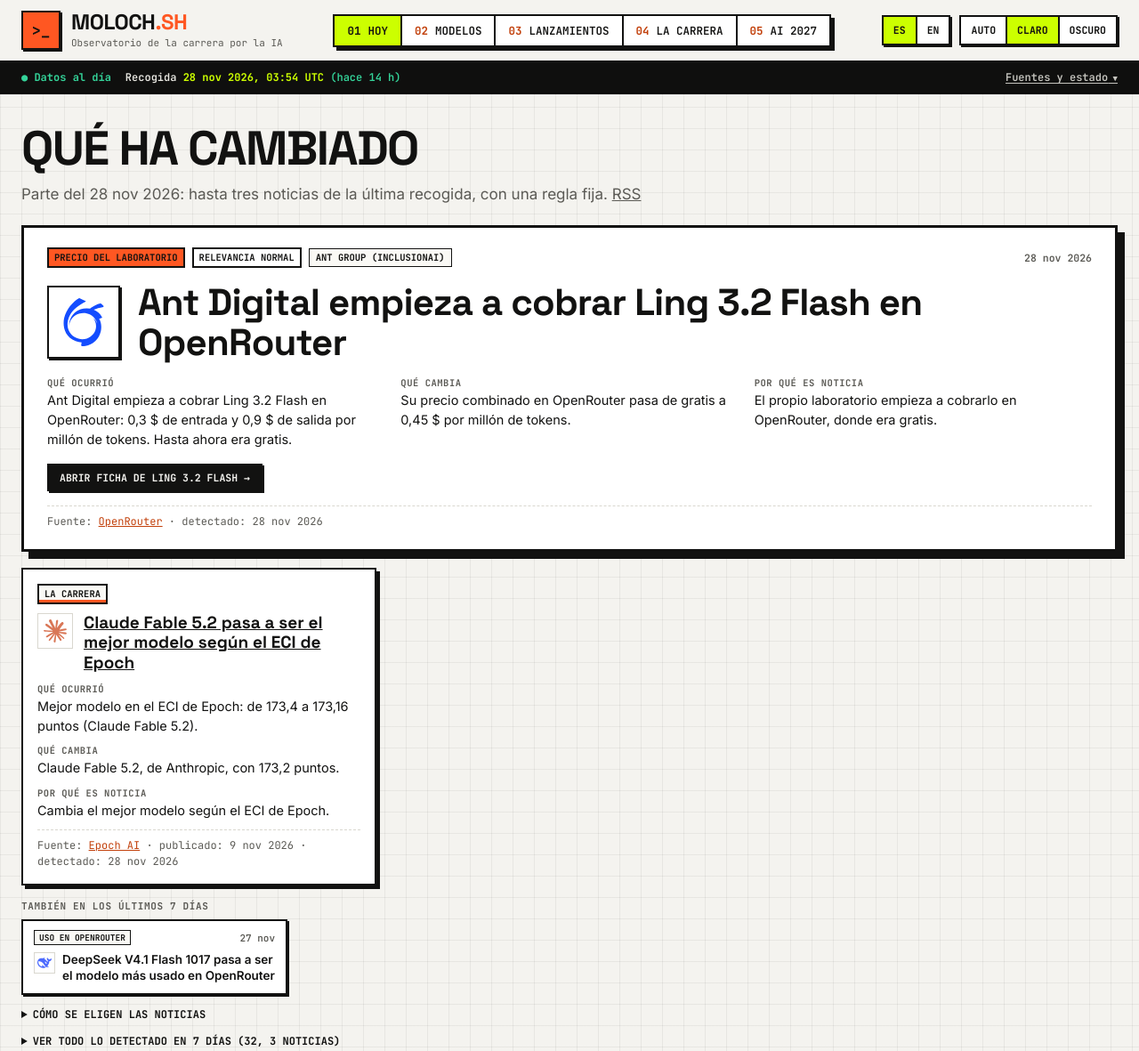
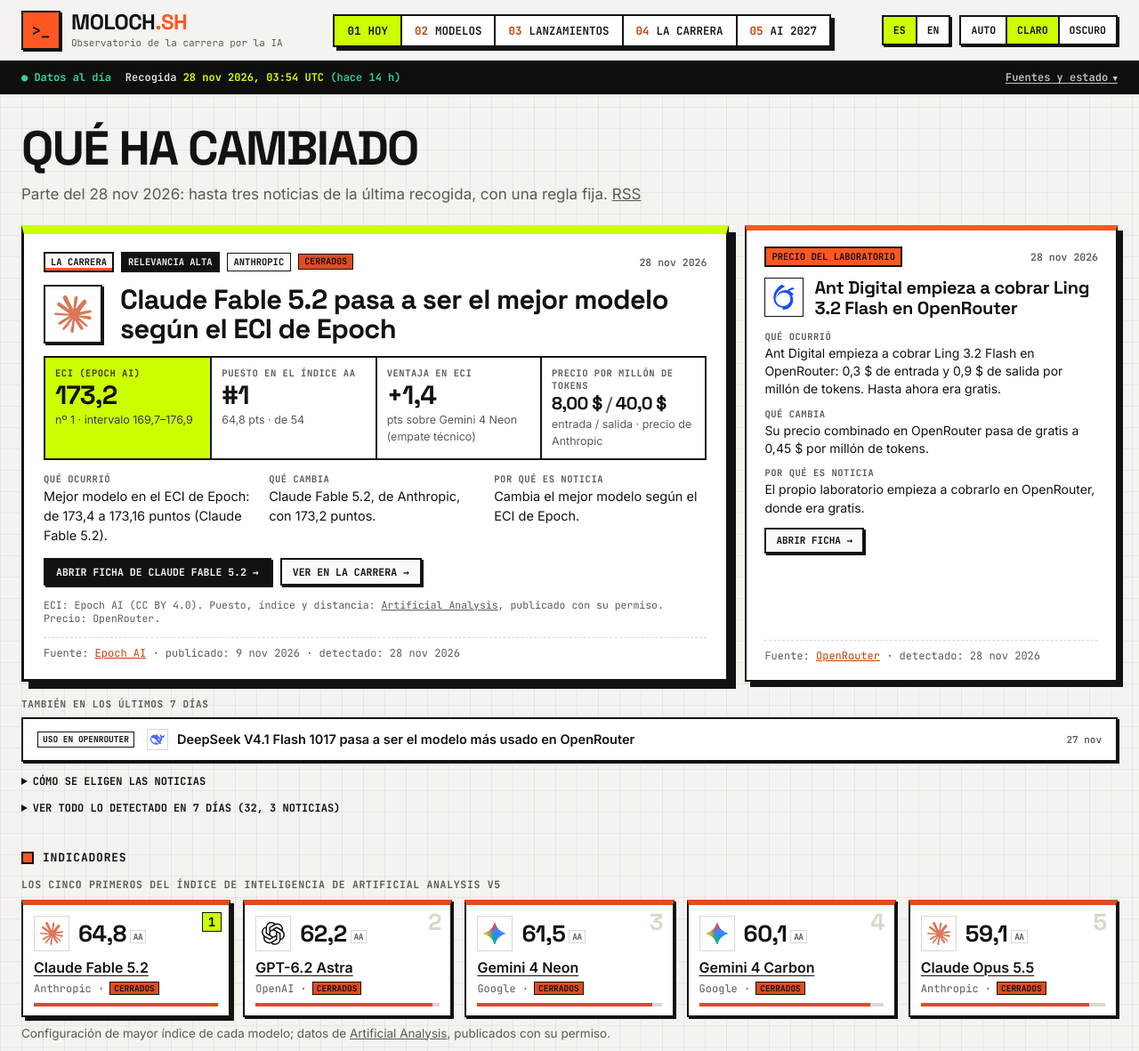
Before and after one commit to rolandojf-gif/moloch-sh, a plain HTML site: page index.html in a window 1280 px wide. Shown: the top 1181 px of the page at 89% size. Drawn offline with Linux system fonts and the light colour scheme.

Commit message:
Hoy: portada editorial adaptable sin huecos y selección de noticia principal por relevancia (#43)
Co-authored-by: rolandojf-gif <229628048+rolandojf-gif@users.noreply.github.com>

```diff
--- a/css/observatorio.css
+++ b/css/observatorio.css
@@ -156,14 +156,36 @@ h3.sub-sec { font: 700 12px/1.2 var(--f-mono); text-transform: uppercase; letter
 .prov { font: 400 12px/1.5 var(--f-mono); color: var(--muted); }
 .prov a { color: var(--orange-ink); }
 
-/* Novedades */
-.news { display: grid; grid-template-columns: repeat(3, minmax(0, 1fr)); gap: 18px; }
-.news-card { background: var(--card); border: 2px solid var(--ink); box-shadow: var(--shadow); padding: 16px; display: flex; flex-direction: column; gap: 10px; min-width: 0; }
-.news-card h3 { margin: 0; font: 700 19px/1.2 var(--f-head); }
+/* Novedades: rejilla editorial adaptable (sin huecos vacíos según haya 1, 2 o 3 noticias). */
+.news { display: grid; grid-template-columns: 1fr; gap: 18px; align-items: stretch; }
+.news.n-2 { grid-template-columns: minmax(0, 1.9fr) minmax(300px, 1fr); }
+.news.n-3 { grid-template-columns: repeat(2, minmax(0, 1fr)); }
+.news-card {
+  background: var(--card); border: 2.5px solid var(--ink); border-top: 6px solid var(--ink);
+  box-shadow: 6px 6px 0 var(--ink); padding: 18px 20px;
+  display: flex; flex-direction: column; gap: 12px; min-width: 0;
+}
+.news-card.k-precio { border-top-color: var(--orange); }
+.news-card.k-pesos { border-top-color: var(--open); }
+.news-card.k-nuevo { border-top-color: var(--lime); }
+.news-top { display: flex; align-items: center; justify-content: space-between; gap: 8px; flex-wrap: wrap; }
+.news-date { font: 600 11.5px var(--f-mono); color: var(--muted); white-space: nowrap; }
+.news-card h3 { margin: 0; font: 700 20px/1.18 var(--f-head); letter-spacing: -.015em; }
+.news-card h3 a { text-decoration: none; }
+.news-card h3 a:hover, .news-card h3 a:focus-visible { text-decoration: underline; text-decoration-thickness: 2px; text-underline-offset: 3px; }
 .news-h { display: flex; gap: 12px; align-items: flex-start; }
+.news-h .logo.big { width: 44px; height: 44px; border: 1.5px solid var(--ink); }
+.news-h .logo.big img { width: 28px; height: 28px; }
 .news-h h3 { min-width: 0; }
-.news-card p { margin: 0; font-size: 14.5px; }
+.news-body { display: flex; flex-direction: column; gap: 10px; }
+.news-card p { margin: 0; font-size: 14px; line-height: 1.45; }
 .news-card .lbl { font: 700 10.5px var(--f-mono); text-transform: uppercase; color: var(--muted); letter-spacing: .05em; display: block; margin-bottom: 2px; }
+.news-cta {
+  display: inline-flex; align-items: center; width: fit-content;
+  font: 700 11px/1 var(--f-mono); text-transform: uppercase; text-decoration: none;
+  padding: 7px 11px; border: 2px solid var(--ink); background: var(--card-2); color: var(--text); box-shadow: var(--shadow-sm);
+}
+.news-cta:hover, .news-cta:focus-visible { background: var(--lime); color: #121211; }
 .news-card .prov { margin-top: auto; border-top: 1px dashed var(--line); padding-top: 8px; }
 .tag { display: inline-block; font: 700 10.5px/1 var(--f-mono); text-transform: uppercase; padding: 4px 6px; border: 2px solid var(--ink); background: var(--card-2); align-self: flex-start; }
 .tag.k-nuevo { background: var(--lime); color: #121211; }
@@ -179,10 +201,10 @@ h3.sub-sec { font: 700 12px/1.2 var(--f-mono); text-transform: uppercase; letter
 .visit ul { list-style: none; margin: 6px 0 0; padding: 0; }
 .visit li { padding: 2px 0; }
 .visit li span { font: 600 12px var(--f-mono); color: var(--muted); margin-right: 8px; }
-.week-strip { margin-top: 16px; }
+.week-strip { margin-top: 18px; }
 .week-strip[hidden] { display: none; }
 .week-head { font: 700 11px var(--f-mono); text-transform: uppercase; letter-spacing: .06em; color: var(--muted); margin-bottom: 8px; }
-.week-grid { display: grid; grid-template-columns: repeat(4, minmax(0, 1fr)); gap: 12px; }
+.week-grid { display: grid; grid-template-columns: repeat(auto-fit, minmax(240px, 1fr)); gap: 12px; }
 .week-card { background: var(--card); border: 2px solid var(--ink); box-shadow: var(--shadow-sm); padding: 10px 12px; display: flex; flex-direction: column; gap: 8px; min-width: 0; }
 .week-top { display: flex; align-items: center; justify-content: space-between; gap: 6px; }
 .week-top .tag { font-size: 9.5px; padding: 3px 5px; border-width: 1.5px; }
@@ -192,6 +214,13 @@ h3.sub-sec { font: 700 12px/1.2 var(--f-mono); text-transform: uppercase; letter
 .week-h h4 { margin: 0; font: 600 13.5px/1.3 var(--f-body); min-width: 0; }
 .week-h h4 a { text-decoration: none; }
 .week-h h4 a:hover, .week-h h4 a:focus-visible { text-decoration: underline; text-underline-offset: 2px; }
+/* Cuando sólo hay una entrada reciente de la semana, ocupa el ancho completo como franja horizontal. */
+.week-grid.w-1 .week-card { flex-direction: row; align-items: center; gap: 12px 14px; padding: 11px 16px; }
+.week-grid.w-1 .week-top { display: contents; }
+.week-grid.w-1 .week-top .tag { order: 1; flex: none; align-self: center; }
+.week-grid.w-1 .week-h { order: 2; flex: 1; align-items: center; gap: 10px; }
+.week-grid.w-1 .week-h h4 { font-size: 14.5px; }
+.week-grid.w-1 .week-d { order: 3; margin-left: auto; }
 ol.reglas { margin: 10px 0 8px; padding-left: 22px; font-size: 14.5px; max-width: 90ch; }
 ol.reglas li { margin-bottom: 4px; }
 .empty { background: var(--card); border: 2px dashed var(--ink); padding: 18px; font-size: 15px; }
@@ -1116,8 +1145,8 @@ h3.race-sub { margin-top: 34px; }
 .race-years span.end-l::before { left: 0; }
 .race-years span.end-r::before { left: auto; right: 0; }
 
-/* ── Noticia principal del parte, a todo el ancho (js/hoy-hero.js) ── */
-.news .hero { grid-column: 1 / -1; }
+/* ── Noticia principal del parte (js/hoy-hero.js) ── */
+.news.n-3 .hero { grid-column: 1 / -1; }
 .hero { position: relative; background: var(--card); border: 3px solid var(--ink); box-shadow: 8px 8px 0 var(--ink); padding: 22px 26px; display: flex; flex-direction: column; gap: 16px; min-width: 0; }
 .hero.lvl-alta { border-top: 10px solid var(--lime); }
 .hero.lvl-media { border-top: 6px solid var(--orange); }
@@ -1158,11 +1187,32 @@ h3.race-sub { margin-top: 34px; }
 .hero-figs .price .sep { color: var(--muted); font-weight: 400; }
 .hero-cred { margin: 0; font: 400 11.5px var(--f-mono); color: var(--muted); }
 
+/* Portada editorial de dos noticias: el hero manda a la izquierda (~66 %) y la segunda noticia cierra la fila a la derecha. */
+.news.n-2 .hero { padding: 20px 22px; gap: 14px; }
+.news.n-2 .hero-logo .logo.big { width: 66px; height: 66px; }
+.news.n-2 .hero-logo .logo.big img { width: 42px; height: 42px; }
+.news.n-2 .hero h2 { font-size: clamp(23px, 2.4vw, 34px); }
+.news.n-2 .hero-figs > div { padding: 10px 11px; }
+.news.n-2 .hero-figs dd b { font-size: clamp(24px, 2.3vw, 34px); }
+.news.n-2 .hero-figs .price dd b { font-size: clamp(18px, 1.55vw, 22px); gap: 0 4px; }
+.news.n-2 .hero-txt { gap: 14px; }
+.news.n-2 .hero .prov { margin-top: auto; }
+
 @media (max-width: 1000px) {
-  .week-grid { grid-template-columns: repeat(2, minmax(0, 1fr)); }
+  .news.n-2 { grid-template-columns: 1fr; }
+  .news.n-2 .news-card .news-body { display: grid; grid-template-columns: repeat(3, minmax(0, 1fr)); gap: 14px; }
+  .week-grid { grid-template-columns: repeat(auto-fit, minmax(220px, 1fr)); }
 }
 @media (max-width: 640px) {
+  .news, .news.n-2, .news.n-3 { grid-template-columns: 1fr; }
+  .news-card { padding: 14px; box-shadow: var(--shadow); }
+  .news.n-2 .news-card .news-body { display: flex; flex-direction: column; gap: 8px; }
   .week-grid { grid-template-columns: 1fr; gap: 8px; }
+  .week-grid.w-1 .week-card { flex-direction: column; align-items: stretch; gap: 8px; padding: 10px 12px; }
+  .week-grid.w-1 .week-top { display: flex; }
+  .week-grid.w-1 .week-h { align-items: flex-start; gap: 8px; }
+  .week-grid.w-1 .week-h h4 { font-size: 13.5px; }
+  .week-grid.w-1 .week-d { margin-left: 0; }
   .podio-l li.is-first .p-pos { position: static; grid-row: 1; grid-column: 1; padding: 2px 4px; font-size: 13px; }
   .podio-l .p-bar { display: none; }
   .legend .lg-gap { margin-left: 0; }
--- a/js/hoy-hero.js
+++ b/js/hoy-hero.js
@@ -128,7 +128,33 @@ function figs(h, it) {
     ];
     return `<dl class="hero-figs hero-figs-3">${cells.map(([k, v, s]) => `<div><dt>${k}</dt><dd><b>${v}</b>${s ? `<small>${s}</small>` : ''}</dd></div>`).join('')}</dl>`;
   }
+  if (it.kind === 'precio' && it.data?.from && it.data?.to) {
+    const f = it.data.from, to = it.data.to;
+    const isFree = x => x.in === 0 && x.out === 0;
+    const fmtPair = x => isFree(x) ? t('gratis') : `<span>${usd(x.in)}</span><span class="sep">/</span><span>${usd(x.out)}</span>`;
+    const bTo = to.in != null && to.out != null ? (3 * to.in + to.out) / 4 : null;
+    const bFrom = f.in != null && f.out != null ? (3 * f.in + f.out) / 4 : null;
+    const sub = it.data.pct != null ? `${it.data.pct > 0 ? '+' : ''}${num(it.data.pct)} %` : (bFrom === 0 ? t('entrada / salida') : '');
+    const cells = [
+      [t('Precio anterior'), fmtPair(f), isFree(f) ? '' : t('entrada / salida'), isFree(f) ? '' : 'price'],
+      [t('Precio actual'), fmtPair(to), isFree(to) ? '' : t('entrada / salida'), isFree(to) ? '' : 'price'],
+      [t('Combinado 3:1'), bTo === 0 ? t('gratis') : bTo != null ? usd(bTo) : '—', sub, '']
+    ];
+    return `<dl class="hero-figs hero-figs-3">${cells.map(([k, v, s, cls]) => `<div${cls ? ` class="${cls}"` : ''}><dt>${k}</dt><dd><b>${v}</b>${s ? `<small>${s}</small>` : ''}</dd></div>`).join('')}</dl>`;
+  }
   return '';
+}
+
+const LVL_RANK = { alta: 2, media: 1, normal: 0 };
+/* Elige como portada la noticia de mayor relevancia del parte (alta > media > normal), conservando el orden en empates. */
+export function pickHero(d, top, fichaModel) {
+  if (top.length <= 1) return { lead: top[0] || null, rest: [] };
+  let bestIdx = 0, bestScore = -1;
+  for (let i = 0; i < top.length; i++) {
+    const sc = LVL_RANK[heroData(d, top[i], fichaModel).level] ?? 0;
+    if (sc > bestScore) { bestScore = sc; bestIdx = i; }
+  }
+  return { lead: top[bestIdx], rest: top.filter((_, i) => i !== bestIdx) };
 }
 
 const lvlWhy = (h, it) => h.eci
--- a/js/hoy.js
+++ b/js/hoy.js
@@ -3,7 +3,7 @@ import { t, tn, tr, L } from './i18n.js';
 import { esc, fact, src, usd, pricePair, num, fmtDate, rssUrl, weightsWord, blended, ii, capFact, eci, aaConfig, aaConfigShort, aaIndexName, priceBasis, nd, AA_LINK, quote, sinApiTag } from './fmt.js';
 import { logo, logoFor } from './logos.js';
 import { scatter, daily, tip } from './charts.js';
-import { renderHero, eventModel, modelLogo } from './hoy-hero.js';
+import { renderHero, pickHero, eventModel, modelLogo } from './hoy-hero.js';
 
 const $ = s => document.querySelector(s);
 const kind = k => ({ nuevo: t('Nuevo modelo'), pesos: t('Pesos abiertos'), precio: t('Precio del laboratorio'), evaluacion: t('Evaluación independiente'), retirada: t('Retirada'),
@@ -86,7 +86,7 @@ function renderWeek(d, items, top, days) {
       <div class="week-h">${modelLogo(m)}<h4>${toFicha(href, tit)}</h4></div>
     </article>`;
   }).join('');
-  el.innerHTML = `<div class="week-head"><span>${t('También en los últimos {days} días', { days })}</span></div><div class="week-grid">${cards}</div>`;
+  el.innerHTML = `<div class="week-head"><span>${t('También en los últimos {days} días', { days })}</span></div><div class="week-grid w-${recent.length}">${cards}</div>`;
 }
 
 function renderNews(d) {
@@ -101,16 +101,22 @@ function renderNews(d) {
   renderVisit(d, items, p);
   const top = p ? p.noticias.map(k => byKey.get(k)).filter(Boolean) : [];
   const today = p ? items.filter(it => it.detected === p.fecha).length : 0;
+  const { lead, rest } = pickHero(d, top, fichaModel);
   const card = it => `
-    <article class="news-card">
-      <span class="tag k-${esc(it.kind)}">${esc(kind(it.kind))}</span>
+    <article class="news-card k-${esc(it.kind)}">
+      <div class="news-top"><span class="tag k-${esc(it.kind)}">${esc(kind(it.kind))}</span><span class="news-date">${esc(fmtDate(it.detected || it.date))}</span></div>
       <div class="news-h">${modelLogo(eventModel(d, it, fichaModel), true)}<h3>${toFicha(it.ficha, L(it, 'titular') || L(it, 'what'))}</h3></div>
-      <p><span class="lbl">${t('Qué ocurrió')}</span>${esc(L(it, 'what'))}</p>
-      ${it.consecuencia ? `<p><span class="lbl">${t('Qué cambia')}</span>${esc(L(it, 'consecuencia'))}</p>` : ''}
-      <p><span class="lbl">${t('Por qué es noticia')}</span>${esc(cap(L(it, 'porque', it.importancia?.porque)))}.</p>
+      <div class="news-body">
+        <p><span class="lbl">${t('Qué ocurrió')}</span>${esc(L(it, 'what'))}</p>
+        ${it.consecuencia ? `<p><span class="lbl">${t('Qué cambia')}</span>${esc(L(it, 'consecuencia'))}</p>` : ''}
+        <p><span class="lbl">${t('Por qué es noticia')}</span>${esc(cap(L(it, 'porque', it.importancia?.porque)))}.</p>
+      </div>
+      ${it.ficha ? `<a class="news-cta" href="${esc(it.ficha)}">${/^#modelos/.test(it.ficha) ? t('Abrir ficha →') : t('Ver detalle →')}</a>` : ''}
       ${foot(it, [L(it, 'titular'), L(it, 'what'), L(it, 'consecuencia'), L(it, 'porque', it.importancia?.porque)])}
     </article>`;
-  $('#hoy-news').innerHTML = (top.length ? renderHero(d, top[0], { kind, toFicha, foot, cap, fichaModel }) + top.slice(1).map(card).join('')
+  const box = $('#hoy-news');
+  box.className = `news n-${top.length}`;
+  box.innerHTML = (lead ? renderHero(d, lead, { kind, toFicha, foot, cap, fichaModel }) + rest.map(card).join('')
     : p ? `<div class="empty"><b>${t('Sin cambios significativos en la recogida del {fmtDate}.', { fmtDate: esc(fmtDate(p.fecha)) })}</b> ${today ? tn(today, ['{n} cambio menor, en la lista de abajo.', '{n} cambios menores, en la lista de abajo.']) : t('Ningún cambio detectado.')}${p.ultima ? ` ${t('La última noticia fue del {fmtDate}: {toFicha}.', { fmtDate: esc(fmtDate(p.ultima.fecha)), toFicha: toFicha(p.ultima.ficha, L(p.ultima, 'titular')) })}` : ''}</div>`
     : '');
   renderWeek(d, items, top, days);
```
Also changed, not shown: data/i18n/en/ui.json.
